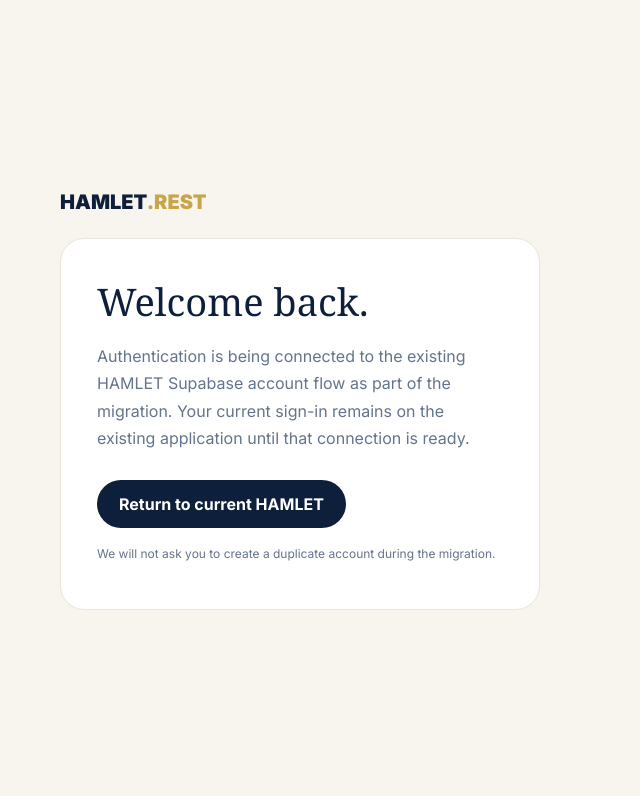
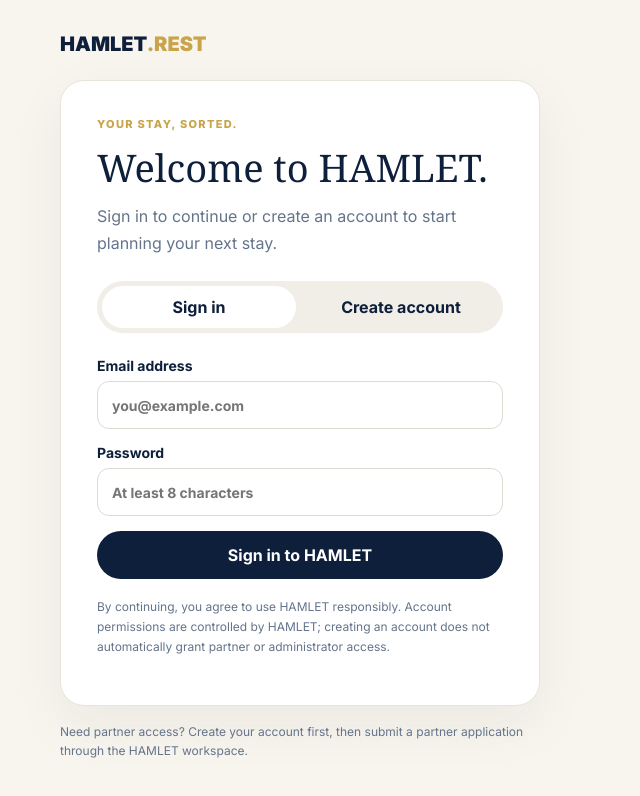
Before and after one commit to 4Buckscodes/hamletshortlets, a Next.js app: page /signin in a window 1280 px wide. Shown: the top 796 px of the page, without its empty margins (0-640 px from the left). Built offline with nearby package versions, Linux system fonts and the light colour scheme; no server answers; a web font is replaced by a local one.

Commit message:
feat: connect native Next.js sign-in page to Supabase Auth

```diff
--- a/app/signin/page.tsx
+++ b/app/signin/page.tsx
@@ -1,13 +1,28 @@
-export const metadata = { title: 'Sign in', robots: { index: false, follow: false } };
+import SignInForm from './signin-form';
+
+export const metadata = {
+  title: 'Sign in or create an account',
+  description: 'Sign in to your HAMLET account or create an account to get started with shortlet stays.',
+  robots: { index: false, follow: false },
+};
 
 export default function SignInPage() {
-  return <main className="shell" style={{ minHeight: '100svh', display: 'grid', alignContent: 'center', paddingBlock: 32 }}>
-    <a href="/" style={{ fontWeight: 850, fontSize: 20, marginBottom: 24 }}>HAMLET<span style={{ color: 'var(--gold)' }}>.REST</span></a>
-    <section style={{ background: '#fff', border: '1px solid var(--line)', borderRadius: 24, padding: 'clamp(22px, 5vw, 36px)', maxWidth: 480 }}>
-      <h1 className="serif" style={{ fontSize: 38, fontWeight: 500, margin: '0 0 10px' }}>Welcome back.</h1>
-      <p style={{ color: 'var(--muted)', lineHeight: 1.7 }}>Authentication is being connected to the existing HAMLET Supabase account flow as part of the migration. Your current sign-in remains on the existing application until that connection is ready.</p>
-      <a className="primary-button" href="https://www.hamlet.rest/" style={{ marginTop: 12 }}>Return to current HAMLET</a>
-      <p style={{ color: 'var(--muted)', fontSize: 12, marginTop: 18 }}>We will not ask you to create a duplicate account during the migration.</p>
-    </section>
-  </main>;
+  return (
+    <main className="shell" style={{ minHeight: '100svh', display: 'grid', alignContent: 'center', paddingBlock: 32 }}>
+      <a href="/" style={{ fontWeight: 850, fontSize: 20, marginBottom: 24, width: 'fit-content' }}>
+        HAMLET<span style={{ color: 'var(--gold)' }}>.REST</span>
+      </a>
+      <section style={{ background: '#fff', border: '1px solid var(--line)', borderRadius: 24, padding: 'clamp(22px, 5vw, 36px)', maxWidth: 480, width: '100%', boxShadow: '0 18px 55px rgba(14,31,59,.06)' }}>
+        <p style={{ color: 'var(--gold)', textTransform: 'uppercase', letterSpacing: '.12em', fontSize: 11, fontWeight: 800, margin: '0 0 10px' }}>Your stay, sorted.</p>
+        <h1 className="serif" style={{ fontSize: 38, fontWeight: 500, margin: '0 0 10px' }}>Welcome to HAMLET.</h1>
+        <p style={{ color: 'var(--muted)', lineHeight: 1.7, margin: '0 0 24px' }}>
+          Sign in to continue or create an account to start planning your next stay.
+        </p>
+        <SignInForm />
+      </section>
+      <p style={{ maxWidth: 480, color: 'var(--muted)', fontSize: 12, lineHeight: 1.6, marginTop: 16 }}>
+        Need partner access? Create your account first, then submit a partner application through the HAMLET workspace.
+      </p>
+    </main>
+  );
 }
```
